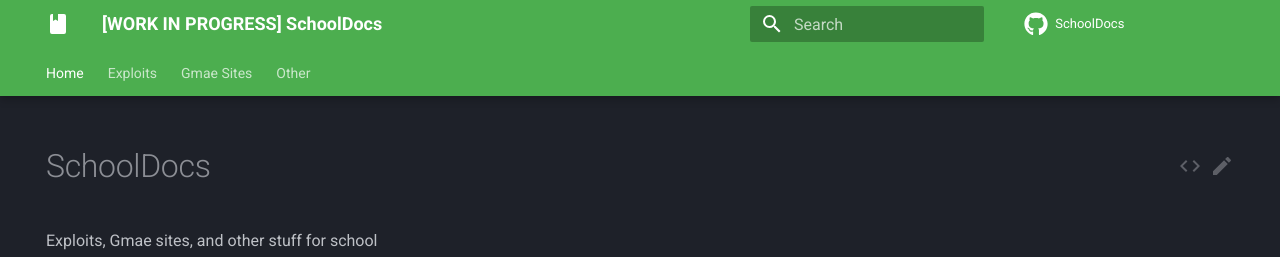
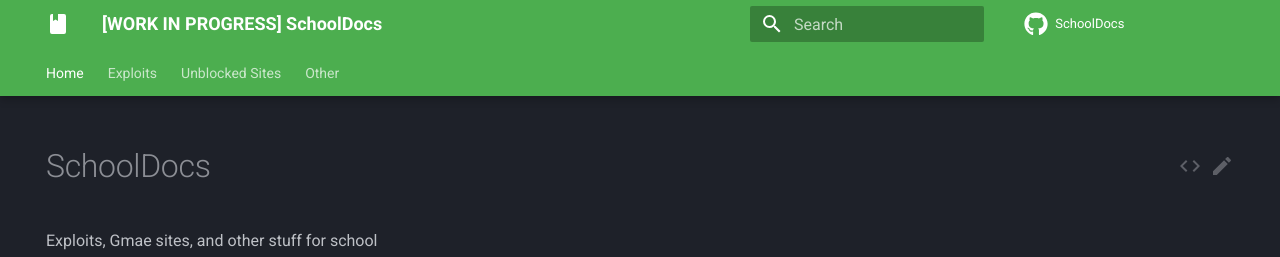
Before and after one commit to SchoolDocs/SchoolDocs.github.io, an MkDocs documentation site: the page built from docs/index.md, in a window 1280 px wide. Shown: the top 257 px of the page. Built offline with MkDocs 1.6.1 and Material for MkDocs 9.7.7, drawn with Linux system fonts in a browser that asks for light colours; comment, search, counter and statistics services are not loaded.

Commit message:
ADD STUFF

```diff
--- a/mkdocs.yml
+++ b/mkdocs.yml
@@ -9,8 +9,8 @@
   - "Home": "index.md"
   - "Exploits":
       - exploits/index.md
-  - "Gmae Sites":
-      - gmae/index.md
+  - "Unblocked Sites":
+      - unblocked/index.md
   - "Other":
       - other/index.md
 theme:
```
Also changed, not shown: docs/unblocked/index.md (renamed from docs/gmae/index.md).
